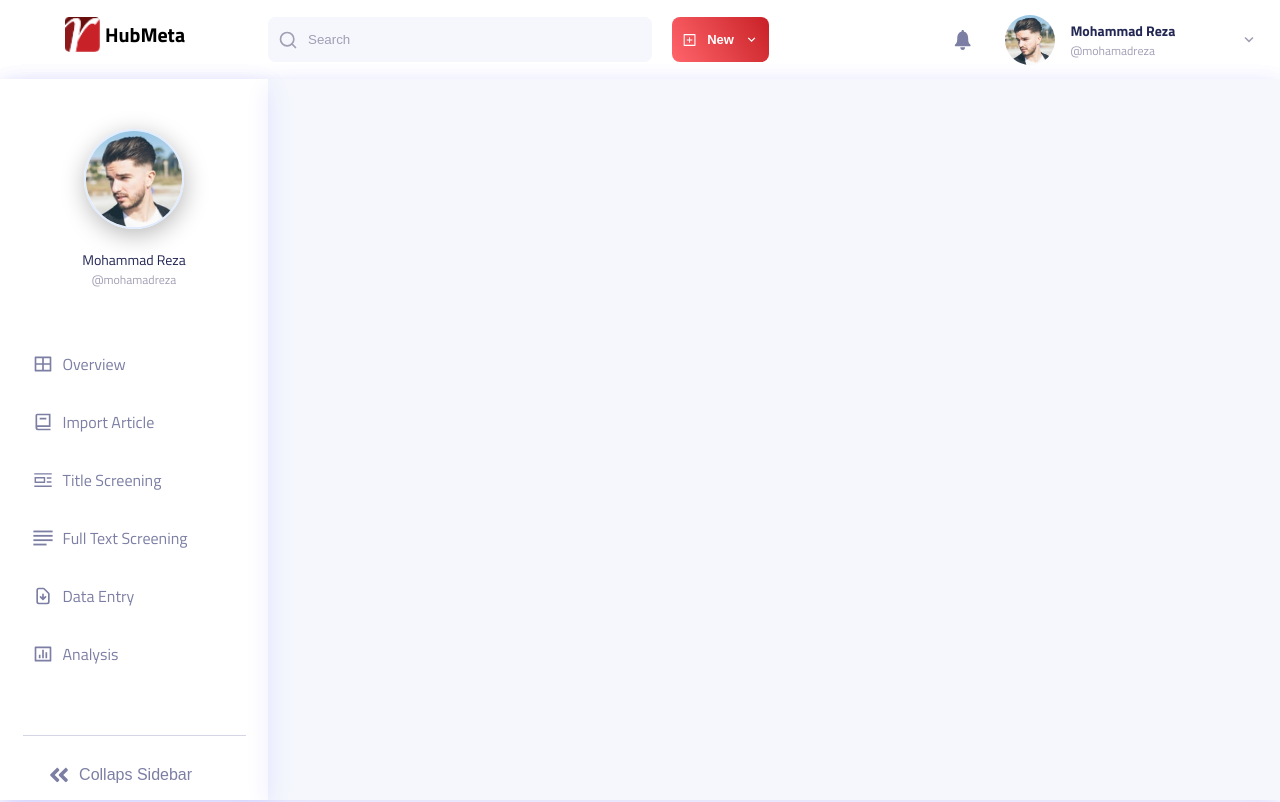
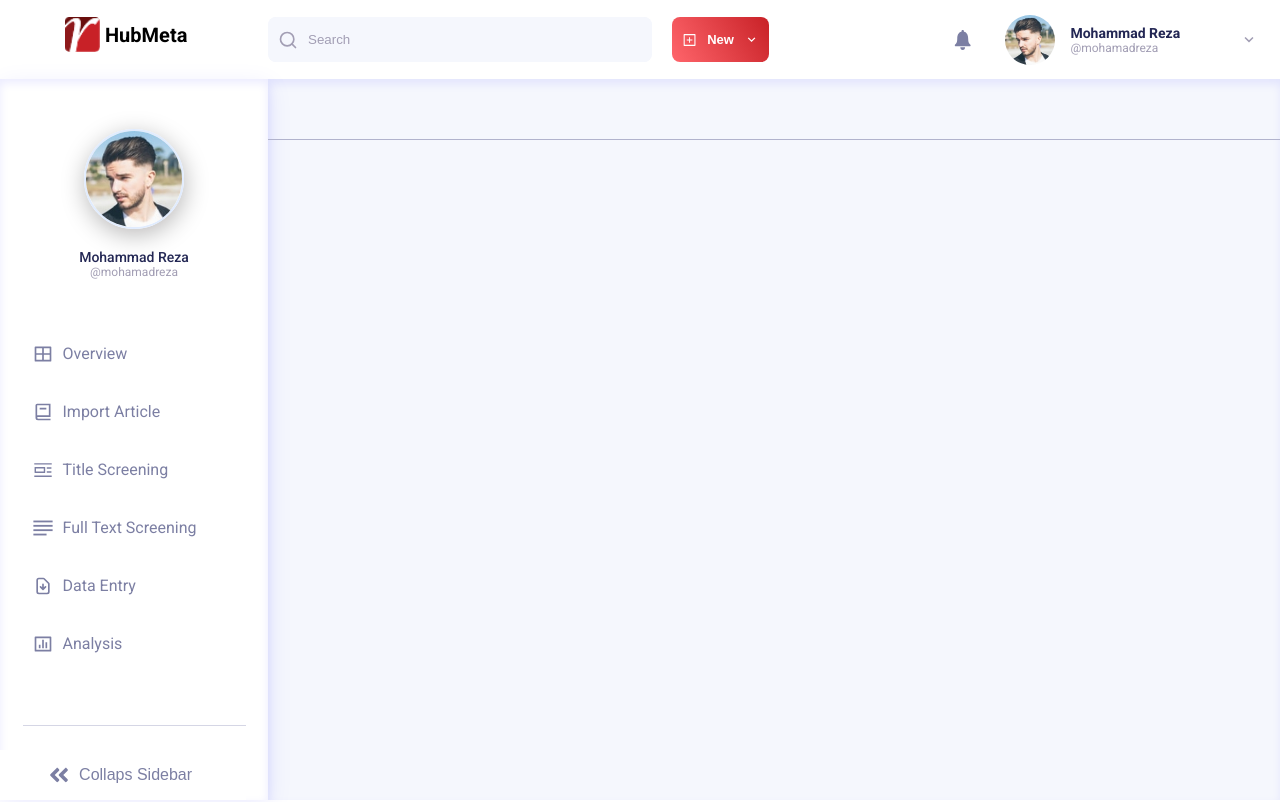
Before and after one commit to alas1n/hb-react, a React (Create React App) app: page /DashboardPage in a window 1280 px wide. Built offline with nearby package versions, Linux system fonts and the light colour scheme.

Commit message:
box shadow done and minor css bug fixed next side pannel hide

```diff
--- a/public/index.html
+++ b/public/index.html
@@ -4,7 +4,7 @@
     <meta charset="utf-8" />
     <link rel="icon" href="%PUBLIC_URL%/favicon.ico" />
     <link
-      href="https://fonts.googleapis.com/css?family=Titillium+Web:300,400,500,700"
+      href="https://fonts.googleapis.com/css2?family=Open+Sans&display=swap"
       rel="stylesheet"
     />
     <meta name="viewport" content="width=device-width, initial-scale=1" />
--- a/src/containers/DashboardPage.js
+++ b/src/containers/DashboardPage.js
@@ -27,11 +27,12 @@ class DashboardPage extends Component {
     return (
       <>
         <header className="dashboard-header">
-          <LogoComponent
-            className="dashboard-header_logo"
-            style={{ 'margin-left': '6.5rem', display: 'inline-block' }}
-          />
-          <SearchBarComponent style={{}} />
+          <div className="dashboard-header_logo">
+            <LogoComponent />
+          </div>
+          <div className="dashboard-header_search-component">
+            <SearchBarComponent />
+          </div>
           <ProfileComponent_header />
         </header>
         <div className="page-containter">
@@ -43,6 +44,7 @@ class DashboardPage extends Component {
             />
           </nav>
           <section className="dashboard-sec">
+            <hr className="dashboard-sec_divider" />
             <DashboardContainer />
           </section>
         </div>
--- a/src/styles/_base.scss
+++ b/src/styles/_base.scss
@@ -1,3 +1,5 @@
+@import url('https://fonts.googleapis.com/css2?family=Open+Sans&family=Roboto:ital,wght@0,100;0,300;0,400;0,500;0,700;0,900;1,100;1,300;1,400;1,500;1,700;1,900&display=swap');
+
 *,
 *::after,
 *::before {
@@ -34,7 +36,7 @@ body {
   // font-family: -apple-system, BlinkMacSystemFont, 'Segoe UI', 'Roboto', 'Oxygen',
   //   'Ubuntu', 'Cantarell', 'Fira Sans', 'Droid Sans', 'Helvetica Neue',
   //   sans-serif, 'Roboto-Regular' 'SofiaP';
-  font-family: -apple-system, BlinkMacSystemFont, 'Titillium Web';
+  font-family: 'Roboto' , -apple-system, BlinkMacSystemFont, ;
   -webkit-font-smoothing: antialiased;
   -moz-osx-font-smoothing: grayscale;
   box-sizing: border-box;
--- a/src/styles/components/DashboardHeaderComponent.scss
+++ b/src/styles/components/DashboardHeaderComponent.scss
@@ -1,8 +1,8 @@
 .dashboard-header-component {
   // display: inline;
-  background-color: $white-color-1;
+  // background-color: $red-dark-color;
   height: 6rem;
-  border-bottom: 1px solid $gray-color-5;
+  // border-bottom: 1px solid $gray-color-5;
   text-align: left;
   line-height: 6rem ;
   font-size: 1.3rem;
--- a/src/styles/components/LogoComponent.scss
+++ b/src/styles/components/LogoComponent.scss
@@ -1,4 +1,6 @@
 .logo-container {
+  display: inline-block;
+  width: 15rem;
   &_image {
     vertical-align: middle;
     display: inline-block;
--- a/src/styles/containers/DashboardPage.scss
+++ b/src/styles/containers/DashboardPage.scss
@@ -2,25 +2,46 @@
   background-color: $white-color;
   height: 7.9rem;
   padding: 1.7rem 0;
+  &_logo {
+    margin-left: 6.5rem;
+    display: inline;
+    width: 100%;
+  }
+  &_search-component {
+    display: inline;
+    background-color: $red-dark-color;
+  }
 }
 .page-containter {
   width: 100vw;
   height: calc(100vh - 7.9rem) ;
-  box-shadow: 1px 6px 24px 0 rgba(0, 1, 255, 0.08);
+  // box-shadow: inset 1px 6px 24px 0 rgba(0, 1, 255, 0.08);
 }
 .dashboard-navigation {
+  box-shadow: inset 0px 4px 10px  rgba(0, 1, 255, 0.08);
   vertical-align:top;
   background-color: $white-color;
   display: inline-block;
   width: 26.8rem;
   height: 100%;
-  box-shadow: 1px 6px 24px 0 rgba(0, 1, 255, 0.08);
+  // box-shadow: 1px 6px 24px 0 rgba(0, 1, 255, 0.08);
 }
 .dashboard-sec {
-  box-shadow: 1px 6px 24px 0 rgba(0, 1, 255, 0.08);
+  box-shadow: inset 1px 5px 10px  rgba(0, 1, 255, 0.08);
   vertical-align:top;
   display: inline-block;
   background-color: $white-color-1;
   width: calc(100% - 26.8rem);
   height: 100%;
+  &_divider {
+    border: none;
+    // width: 1px;
+    height: 1px;
+    position: relative;
+    top: 6rem;
+    z-index: 1;
+    // padding-left: ;
+    color: $gray-color-5;
+    background-color: $gray-color-5;
+  }
 }
--- a/src/styles/containers/LoginPage.scss
+++ b/src/styles/containers/LoginPage.scss
@@ -1,6 +1,6 @@
 label ,a, p {
   font-size: 1.3rem;
-  font-family: 'Titillium Web';
+  font-family: 'Roboto';
 }
 
 .login-page-sectioin {
```
